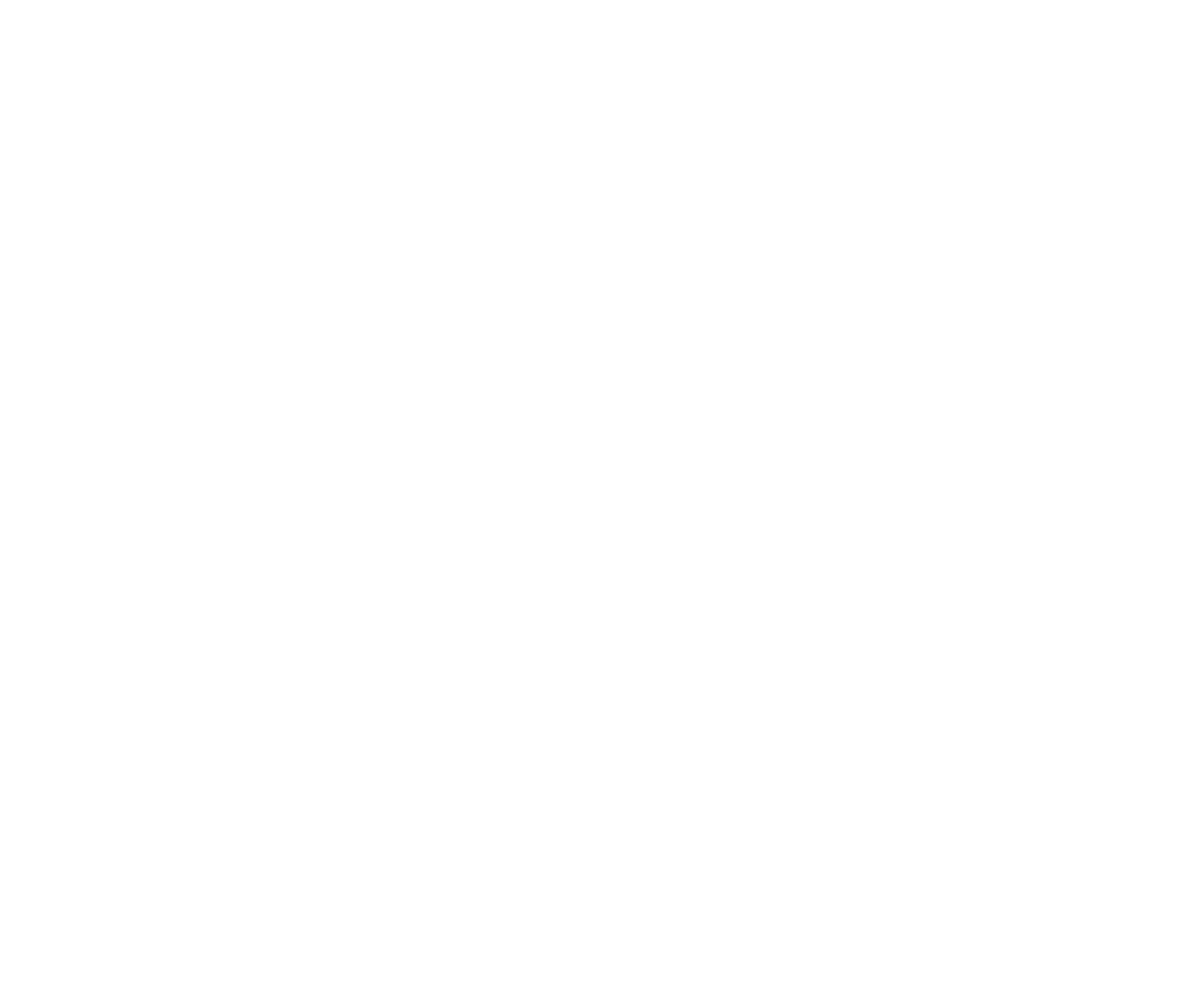
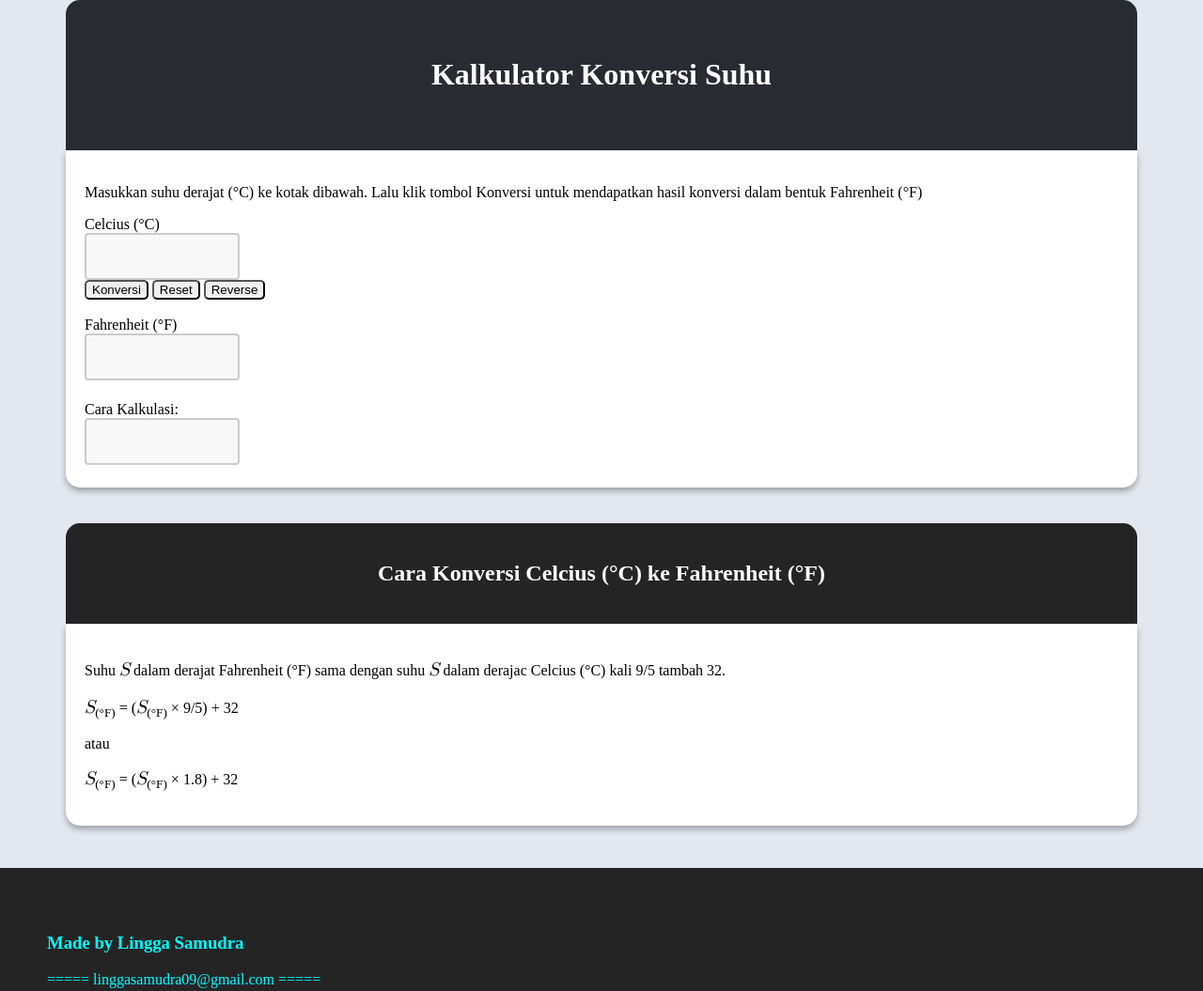
Before and after one commit to revou-fundamental-course/30-sept-24-lynx-09, a plain HTML site: page index.html in a window 1280 px wide. Shown: the whole page at 94% size. Before the commit the page ends 800 px from the top, so only its background shows below. Drawn offline with Linux system fonts and the light colour scheme.

Commit message:
finish (lupa untuk commit sebelumnya)

```diff
--- a/css/styles.css
+++ b/css/styles.css
@@ -0,0 +1,81 @@
+
+    .suhu-style{
+        font-size: 20px;
+        font-family: math;
+        font-style: italic;
+    }
+
+    .tab1{
+        background-color: rgb(255, 255, 255);
+        margin: 0 70px 38px 70px;
+        padding: 20px;
+        border-radius: 0 0 15px 15px;
+        box-shadow: 0 4px 6px rgba(0, 0, 0, 0.3);
+        display: flex;
+        flex-direction: column;
+    }
+
+    /* tab header untuk teks kalkulator konversi suhu */
+    .kepala {
+        background-color: rgb(40, 43, 49);
+        padding: 40px;
+        margin: 0 70px 0 70px;
+        display: flex;
+        flex-direction: column;
+    }
+
+    /*header bawahnya */
+    header {
+        background-color: rgb(37, 36, 37);
+        color: rgb(255, 255, 255);
+        text-align: center;
+        margin: 0 70px 0 70px;
+        border-radius: 15px 15px 0 0;
+        width: px;
+        padding: 20px;
+    }
+
+    /* untuk memassukan angka konversi */
+    button {
+        border-radius: 5px 5px 5px 5px;
+        margin: 0;
+    }
+
+    textarea {
+        width: 15%;
+        height: 50px;
+        box-sizing: border-box;
+        border: 2px solid #ccc;
+        border-radius: 4px;
+        background-color: #f8f8f8;
+        font-size: 16px;
+        resize: none;
+      }
+      /* */
+
+
+      /* section baru untuk menampilkan rumus */
+    .rumus {
+        background-color: rgb(255, 255, 255);
+        margin: 1px 70px 0 70px;
+        box-shadow: 0 4px 6px rgba(0, 0, 0, 0.3);
+        padding: 20px;
+        border-radius: 0 0 15px 15px;
+    }
+
+    body{
+        background-color: rgb(227, 232, 240);
+        display: grid;
+        margin: 0;
+
+    }
+    /* */
+
+
+    /* design untuk footer */
+    footer {
+        background-color: rgb(37, 36, 37);
+        color: aqua;
+        padding: 50px;
+        margin-top: 45px;
+    }
--- a/index.html
+++ b/index.html
@@ -3,11 +3,85 @@
 <head>
     <meta charset="UTF-8">
     <meta name="viewport" content="width=device-width, initial-scale=1.0">
-    <title>Document</title>
+    <title>Document Lingga Samudra</title>
 
     <link rel="stylesheet" href="css\styles.css">
 </head>
 <body>
 
+    <!-- header untuk konversi suhu-->
+    <header class="kepala">
+        <h1>Kalkulator Konversi Suhu </h1>
+    </header>
+
+    <!-- section konversi -->
+    <main>
+        <section class="tab1">
+            <article>
+                <p id="instruction">Masukkan suhu derajat (&deg;C) ke kotak dibawah. Lalu klik tombol Konversi untuk mendapatkan hasil konversi dalam bentuk Fahrenheit (&deg;F)</p>
+            </article>
+
+                <div>
+                <label id="cel" for="input-suhu">Celcius (&deg;C)</label>
+                </div>
+
+                <textarea id="input-suhu"></textarea>
+
+                <div>
+                    <button type="button" onclick="validateForm()" class="form-btn form-btn-submit">Konversi</button>
+                    <button type="button" onclick="reset()" class="form-btn form-btn-reset">Reset</button>
+                    <button type="button" onclick='reverse()' class="form-btn form-btn-reverses">Reverse</button>
+                </div>
+
+            <div>
+                <br>
+                <div>
+                <label id="fah" for="hasil-suhu">Fahrenheit (&deg;F)</label>
+                </div>
+
+
+                <textarea id="hasil-suhu" disabled></textarea>
+            </div>
+
+            <div>
+                <div>
+                <br>
+                <label for="how-to-suhu">Cara Kalkulasi:</label>
+                </div>
+
+                <textarea id="how-to-suhu" disabled></textarea>
+            </div>
+        </section>
+
+        <section>
+            <header>
+                <h1>Cara Konversi Celcius (&deg;C) ke Fahrenheit (&deg;F)</h1>
+            </header>
+        </section>
+
+        <!-- section tampilan rumus-->
+        <section>
+            <article class="rumus">
+                <p>
+                    Suhu
+                    <span class="suhu-style">S</span> dalam derajat Fahrenheit (&deg;F) sama dengan suhu <span class="suhu-style">S</span> dalam derajac Celcius (&deg;C) kali 9/5 tambah 32.
+                </p>
+
+                <p><span class="suhu-style">S</span><sub>(&deg;F)</sub> = (<span class="suhu-style">S</span><sub>(&deg;F)</sub> &times; 9/5) + 32</p>
+                <p>atau</p>
+                <p><span class="suhu-style">S</span><sub>(&deg;F)</sub> = (<span class="suhu-style">S</span><sub>(&deg;F)</sub> &times; 1.8) + 32</p>
+
+            </article>
+        </section>
+    </main>
+
+
+    <footer>
+        <h3>Made by Lingga Samudra</h3>
+
+       <p class="foem"> ===== linggasamudra09@gmail.com =====</p>
+
+    </footer>
+    <script src="js\script.js"></script>
 </body>
 </html>
--- a/js/script.js
+++ b/js/script.js
@@ -0,0 +1,57 @@
+console.log('Nyambung ini');
+
+function validateForm() {
+    console.log('validasi berhasil')
+    var inputSuhu = document.getElementById('input-suhu').value;
+
+    if (inputSuhu == ''){
+        alert ('silahkan masukkan angka');
+    } else {
+        calculate(inputSuhu);
+    }
+}
+
+function calculate(value){
+    var result = parseInt(value)* 9/5 + 32;
+    document.getElementById('hasil-suhu').value = result;
+    document.getElementById('how-to-suhu').value = value + ' x 9/5 + 32 = ' + result;
+}
+
+function reset (){
+    document.getElementById('input-suhu').value = '';
+    document.getElementById('hasil-suhu').value = '';
+    document.getElementById('how-to-suhu').value = '';
+
+}
+
+var isFahrenheitToCelsius = true;  // Flag untuk menentukan arah konversi
+
+function reverse() {
+    var inputSuhu = document.getElementById("input-suhu").value;
+    var instruction = document.getElementById("instruction");
+    var cel = document.getElementById("cel");
+    var fah = document.getElementById("fah");
+    var hasilSuhu = document.getElementById("hasil-suhu");
+    var howToSuhu = document.getElementById("how-to-suhu");
+
+    if (isFahrenheitToCelsius) {
+        // Jika input dalam Fahrenheit, konversi ke Celsius
+        var celsius = (parseInt(inputSuhu) * 9/5) + 32;
+        hasilSuhu.value = celsius.toFixed(2);  // Format 2 angka desimal
+        howToSuhu.value = inputSuhu + ' x 9/5 + 32 = ' + celsius.toFixed(2);
+        instruction.textContent = "Masukkan suhu derajat Celsius (°C) ke kotak di bawah. Lalu klik tombol Konversi untuk mendapatkan hasil konversi dalam bentuk Fahrenheit (°F)";
+        cel.textContent = "Celcius (°C)";
+        fah.textContent = "Fahrenheit (°F)";
+    } else {
+        // Jika input dalam Celsius, konversi ke Fahrenheit
+        var celsius = (parseInt(inputSuhu) - 32) * 5 / 9;
+        hasilSuhu.value = celsius.toFixed(2);  // Format 2 angka desimal
+        howToSuhu.value = inputSuhu + ' - 32 x 5/9 = ' + celsius.toFixed(2);
+        instruction.textContent = "Masukkan suhu derajat Fahrenheit (°F) ke kotak di bawah. Lalu klik tombol Konversi untuk mendapatkan hasil konversi dalam bentuk Celsius (°C)";
+        cel.textContent = "Fahrenheit (°F)";
+        fah.textContent = "Celsius (°C)";
+    }
+
+    // Ubah arah konversi untuk pemanggilan berikutnya
+    isFahrenheitToCelsius = !isFahrenheitToCelsius;
+}
```
